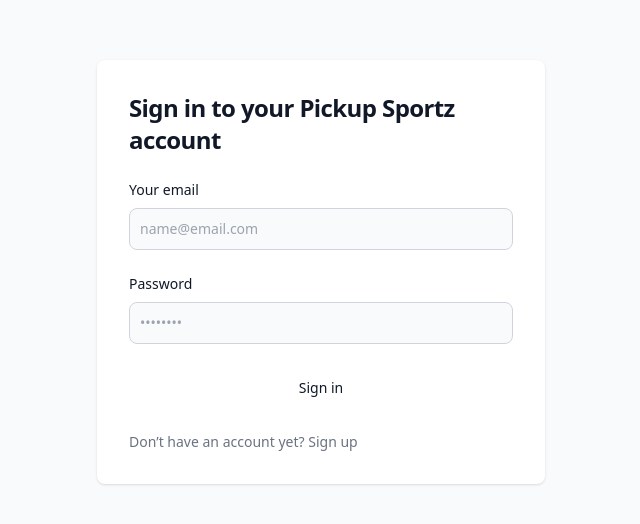
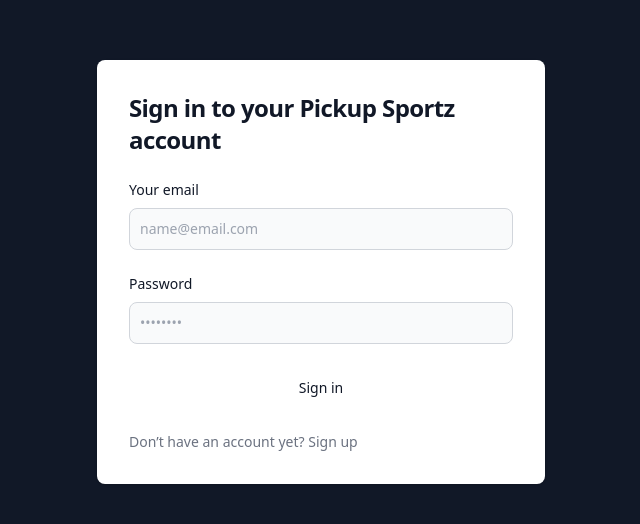
Before and after one commit to CD-PA-Group-Project-MAT/Pickup-Sportz, a React (Vite) app in the folder client/: page / in a window 1280 px wide. Shown: the part 128-652 px from the top of the page, without its empty margins (319-959 px from the left). Built offline with nearby package versions, Linux system fonts and the light colour scheme.

Commit message:
create event created - accidental commit - ignore

```diff
--- /dev/null
+++ b/client/src/components/CreateEvent.jsx
@@ -0,0 +1,9 @@
+import React from 'react'
+
+const CreateEvent = () => {
+  return (
+    <div>CreateEvent</div>
+  )
+}
+
+export default CreateEvent
--- a/client/src/components/Login.jsx
+++ b/client/src/components/Login.jsx
@@ -24,7 +24,7 @@
   }
 
   return (
-    <section className="bg-gray-50 dark:bg-gray-900">
+    <section className="bg-gray-900 dark:bg-gray-900">
         <div className="flex flex-col items-center justify-center px-6 py-8 mx-auto md:h-screen lg:py-0">
             <div className="w-full bg-white rounded-lg shadow dark:border md:mt-0 sm:max-w-md xl:p-0 dark:bg-gray-800 dark:border-gray-700">
                 <div className="p-6 space-y-4 md:space-y-6 sm:p-8">
```
